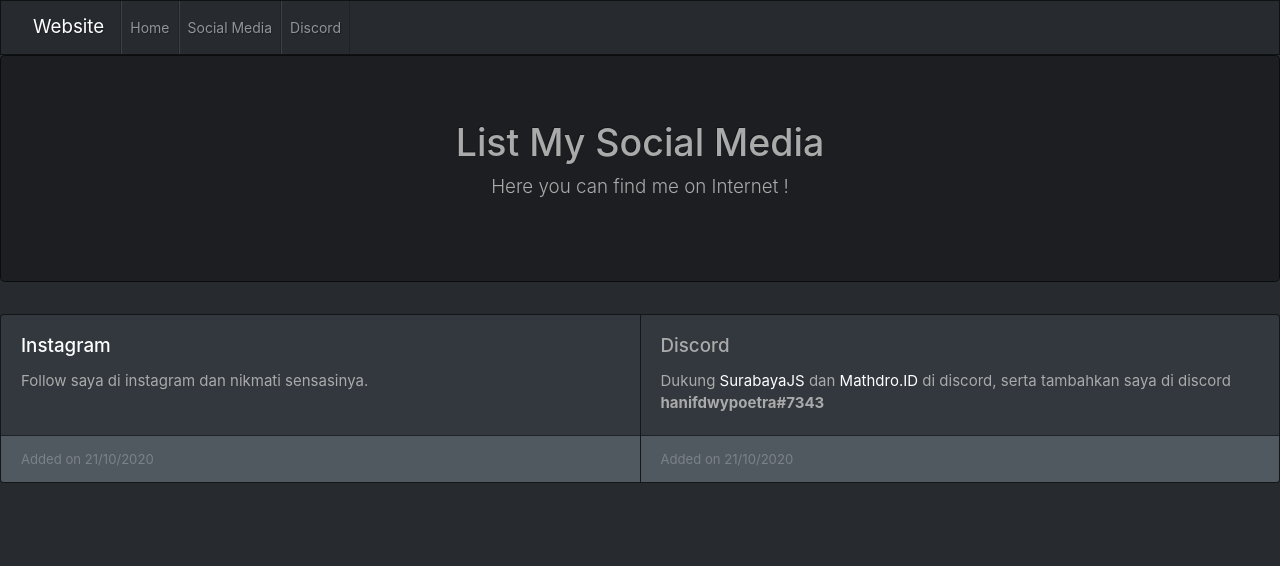
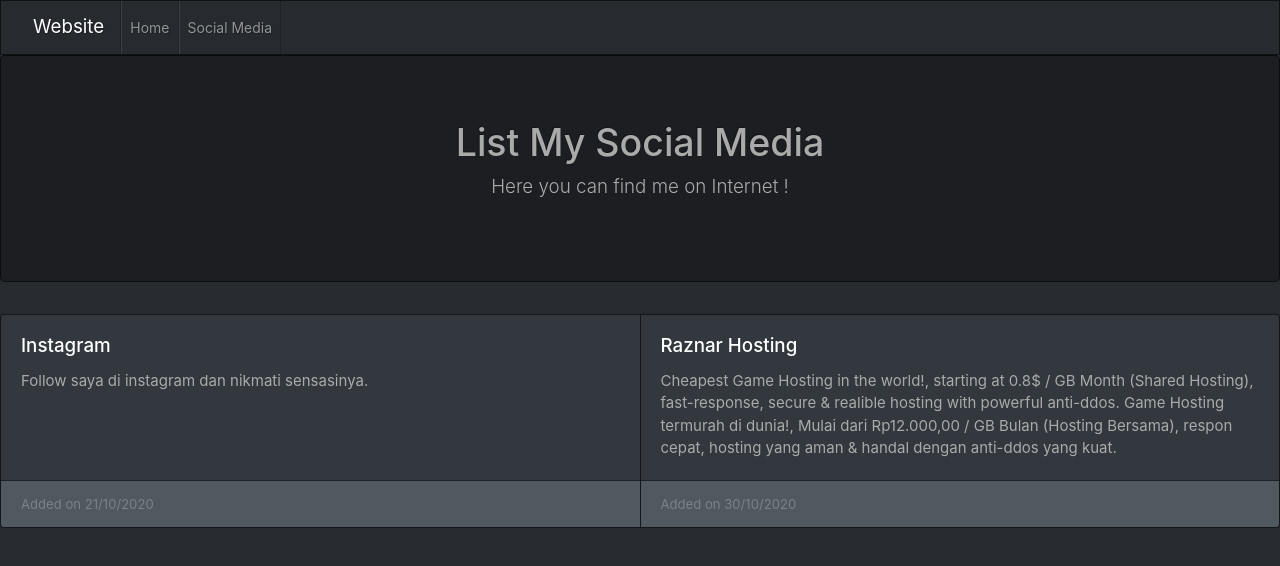
Before and after one commit to hansputera/hanifdwyputra.xyz-website, a React (Create React App) app: page /social in a window 1280 px wide. Shown: the top 566 px of the page. Built offline with nearby package versions, Linux system fonts and the light colour scheme.

Commit message:
still wip

```diff
--- a/src/App.js
+++ b/src/App.js
@@ -5,7 +5,6 @@
 import Home from "./components/Home";
 import Error from "./components/Error";
 import Social from "./components/Social";
-import Discord from "./components/Discord";
 
 function App() {
   return (
@@ -13,7 +12,6 @@
       <Switch>
         <Route path="/" component={Home} exact></Route>
         <Route path="/social" component={Social}></Route>
-        <Route path="/discord" component={Discord}></Route>
         <Route component={Error}></Route>
       </Switch>
     </main>
--- a/src/components/Discord.jsx
+++ /dev/null
@@ -1,37 +0,0 @@
-import React from "react";
-import { Redirect } from "react-router-dom";
-
-/*
-* TESTING REDIRECT
-*/
-
-export default class Discord extends React.Component {
-    constructor() {
-        super();
-
-        this.state = { willRedirectIn: 10 };
-    }
-
-    render() {
-	document.title = "Rexar Network | Discord";
-        let first = (
-            <pre>You will be redirected to discord page in {this.state.willRedirectIn} seconds...</pre>
-        );
-    setInterval(() => {
-        this.setState({
-            willRedirectIn: this.state.willRedirectIn - 1
-        });
-        return first = (
-            <pre>You will be redirected to discord page in {this.state.willRedirectIn} seconds...</pre>
-        );
-    }, 2000);
-    if (this.state.willRedirectIn == 0) {
-        {
-            window.open("https://discord.gg/p6Csapn"); // Rexar Network...
-        }
-      return first = <Redirect to="/"></Redirect>;
-    } else {
-         return first;
-     }
-    }
-}
--- a/src/components/Home.jsx
+++ b/src/components/Home.jsx
@@ -1,5 +1,6 @@
 import React from "react";
 import Navbar from "./templates/Navbar";
+import swal from "sweetalert";
 
 import "bootswatch/dist/superhero/bootstrap.min.css";
 import "bootswatch/dist/slate/bootstrap.min.css";
@@ -15,9 +16,17 @@
   }
   render() {
     document.title = this.state.defaultTitle;
+    if (!window.localStorage.getItem("haveAlert") || window.localStorage.getItem("haveAlert") != "1") {
+      swal({
+        title: "Maintenance",
+        text: "Still development..",
+        icon: "danger"
+      });
+      window.localStorage.setItem("hasAlert", "1");
+    }
     return (
       <div class="text-center">
-        <Navbar></Navbar>
+        <Navbar />
       <div className="jumbotron">
         <img className="rounded-circle" alt="My profile photo" src="/favicon.ico" />
         <h1>Hanif Dwy Putra S</h1>
--- a/src/components/Social.jsx
+++ b/src/components/Social.jsx
@@ -33,13 +33,16 @@
 
                         <Card border="red">
                             <Card.Body>
-                                <Card.Title>Discord</Card.Title>
+                                <Card.Title>
+                                    <a href="https://raznar.xyz">Raznar Hosting</a>
+                                </Card.Title>
                                 <Card.Text>
-                                    Dukung <a href="https://surabayajs.org/discord">SurabayaJS</a> dan <a href="https://mathdro.id/discord">Mathdro.ID</a> di discord, serta tambahkan saya di discord <strong>hanifdwypoetra#7343</strong>
+                                Cheapest Game Hosting in the world!, starting at 0.8$ / GB Month (Shared Hosting), fast-response, secure & realible hosting with powerful anti-ddos.
+                                Game Hosting termurah di dunia!, Mulai dari Rp12.000,00  / GB Bulan (Hosting Bersama), respon cepat, hosting yang aman & handal dengan anti-ddos yang kuat.
                                 </Card.Text>
                             </Card.Body>
                             <Card.Footer>
-                                <small className="text-muted">Added on 21/10/2020</small>
+                                <small className="text-muted">Added on 30/10/2020</small>
                             </Card.Footer>
                         </Card>
                     </CardGroup>
--- a/src/components/templates/Navbar.jsx
+++ b/src/components/templates/Navbar.jsx
@@ -8,7 +8,6 @@
             <Nav className="collapse navbar-collapse mr-auto" id="navbarContent">
                 <Nav.Link href="/">Home</Nav.Link>
                 <Nav.Link href="/social">Social Media</Nav.Link>
-                <Nav.Link href="/discord">Discord</Nav.Link>
             </Nav>
         </Navbar>
     )
```
